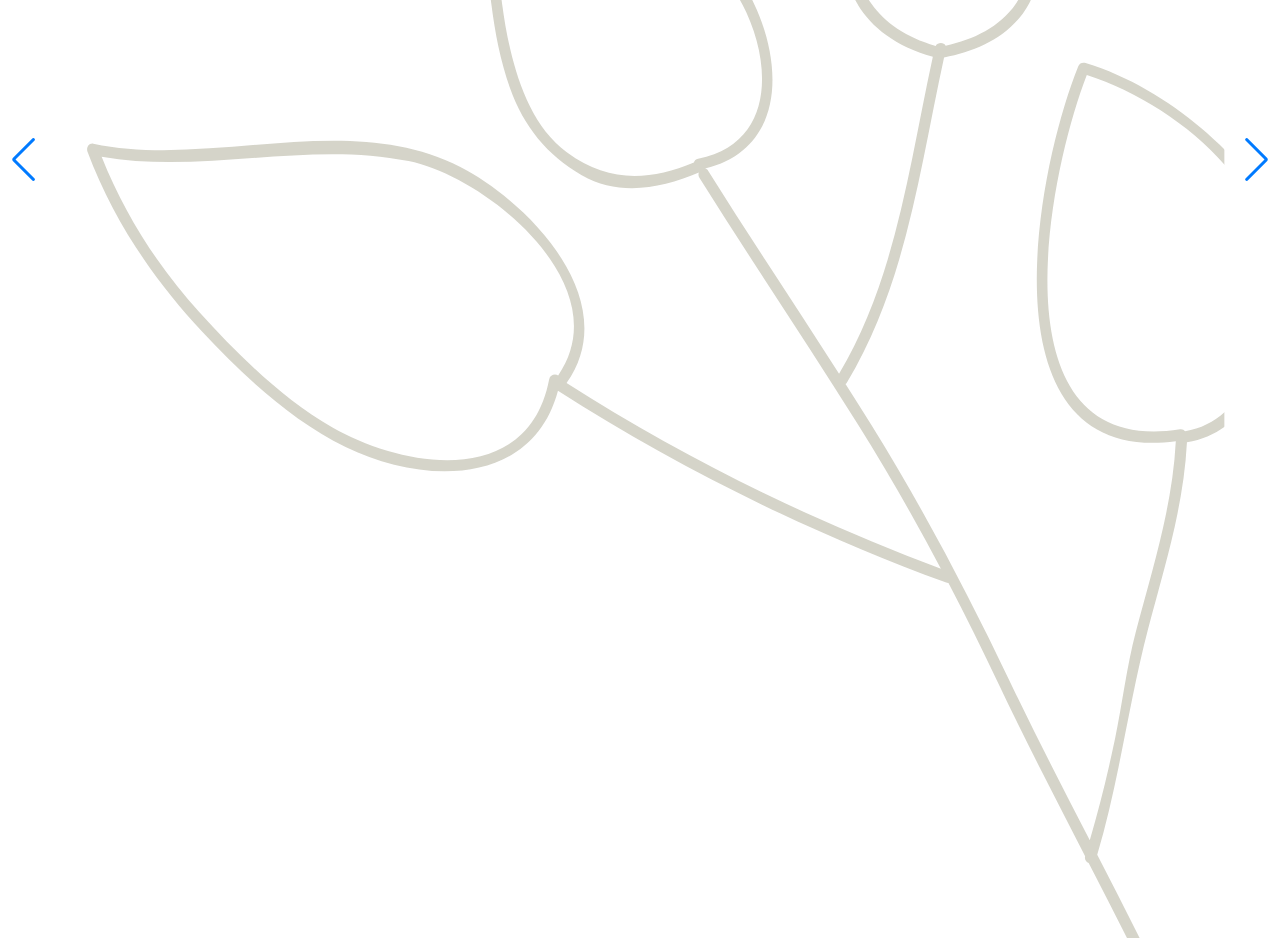
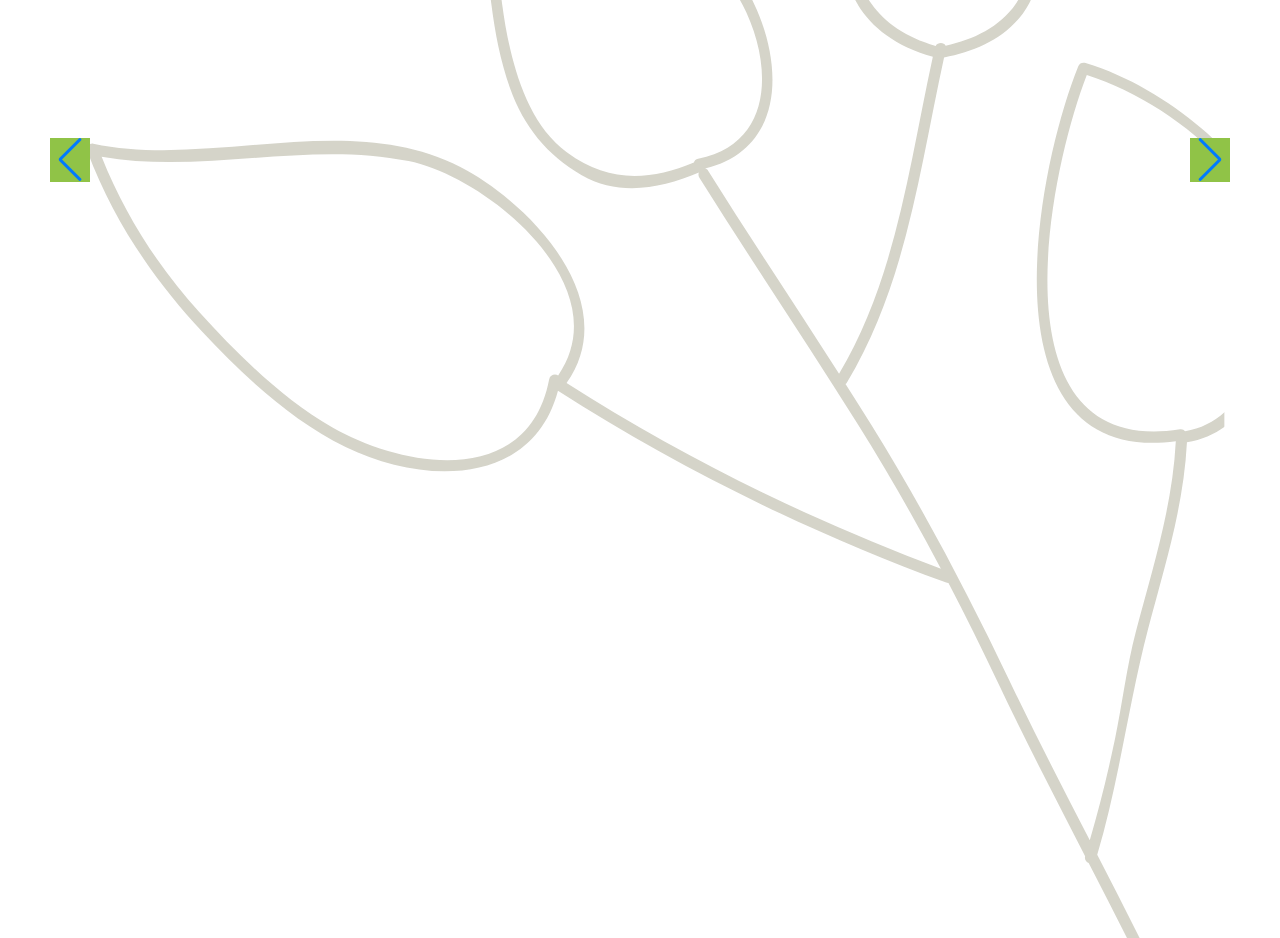
Before and after one commit to jakia12/renix-harbal, a React (Create React App) app: page / in a window 1280 px wide. Shown: the part 2680-3618 px from the top of the page. Built offline with nearby package versions, Linux system fonts and the light colour scheme; what @material-tailwind/react would draw is missing.

Commit message:
controlers edited

```diff
--- /dev/null
+++ b/src/Components/Home/HomeSlider/HomeSlider.css
@@ -0,0 +1,9 @@
+.swiper-button-prev,.swiper-button-next{
+    background-color: #90C347;
+    background-size: 100% auto;
+    margin: 40px;
+    color: #A6CF6C;
+    padding: 20px;
+
+
+}
--- a/src/Components/Home/HomeSlider/HomeSlider.js
+++ b/src/Components/Home/HomeSlider/HomeSlider.js
@@ -6,7 +6,7 @@ import leavesBgPattern from "../../../Assets/images/sliderImages/leaves bg patte
 import tree from "../../../Assets/images/sliderImages/tree.svg";
 import product1 from "../../../Assets/images/sliderImages/product1.png";
 import product2 from "../../../Assets/images/sliderImages/product2.png";
-
+import "./HomeSlider.css";
 // Import Swiper styles
 import "swiper/css";
 import "swiper/css/pagination";
```
